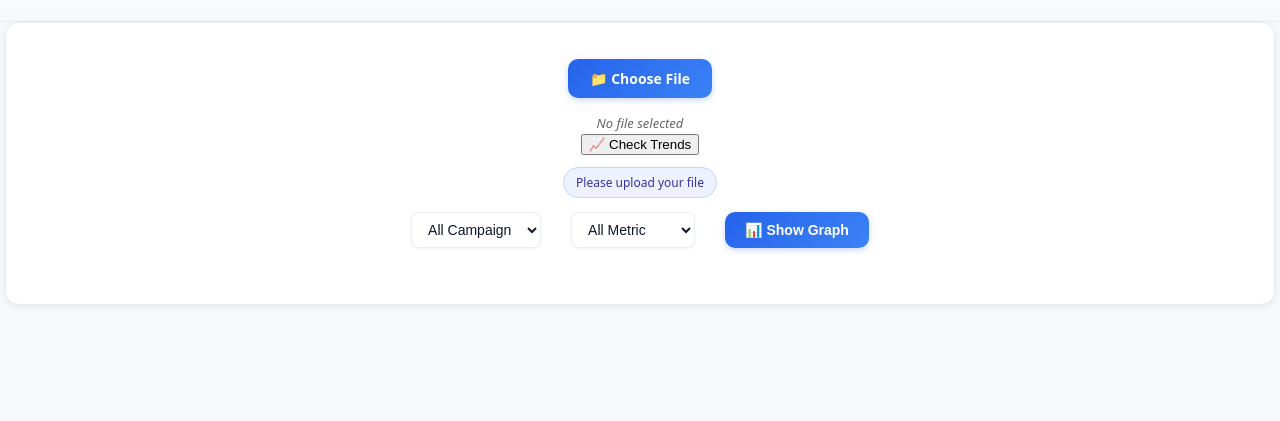
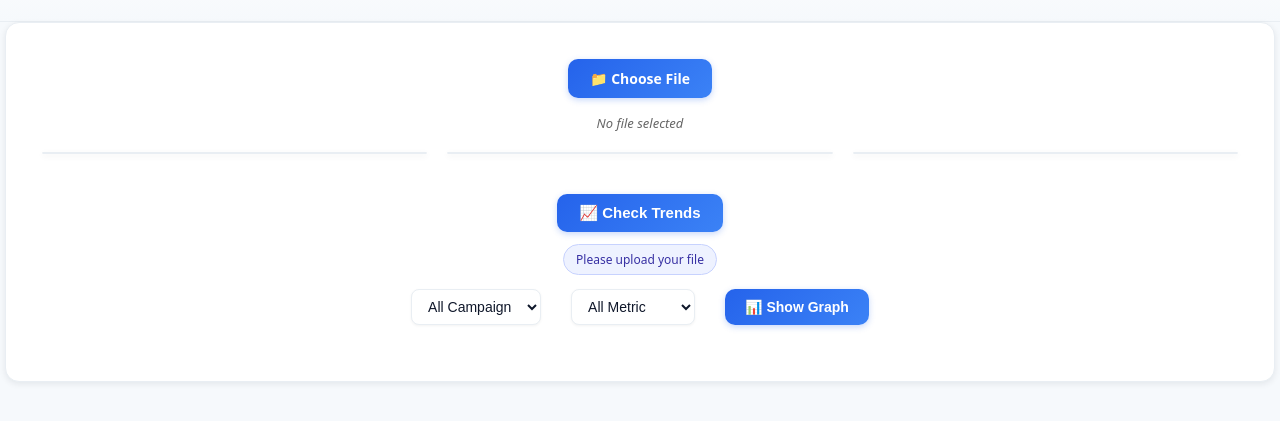
Before and after one commit to Piyushkalamkar/CPI-Analysis, a plain HTML site: page index.html in a window 1280 px wide. Shown: the part 81-502 px from the top of the page. Drawn offline with nearby package versions, Linux system fonts and the light colour scheme.

Commit message:
Update styles.css

```diff
--- a/styles.css
+++ b/styles.css
@@ -326,3 +326,81 @@ tbody tr.metric-row:nth-child(even) {
 .graph-select:focus {
   border-color: var(--primary);
 }
+
+.alert-table {
+   flex: 1 1 22%;         /* four tables share row */
+  min-width: 350px;      /* prevent squeezing too small */
+  max-width: 420px;
+  background: #fff;
+  border: 1px solid var(--border);
+  border-radius: 10px;
+  box-shadow: 0 2px 6px rgba(0, 0, 0, 0.08);
+  text-align: center;
+}
+
+.alert-table table {
+  border-collapse: collapse;
+  background: #fff;
+  border: 1px solid var(--border);
+  border-radius: 10px;
+  overflow: hidden;
+  box-shadow: 0 2px 6px rgba(0, 0, 0, 0.05);
+}
+
+.alert-table th,
+.alert-table td {
+  border: 1px solid var(--border);
+  padding: 10px 16px;
+  font-size: 13.5px;
+  text-align: center;
+}
+
+.alert-table th {
+  background: #f8fafc;
+  font-weight: 600;
+}
+
+.alert-table tr:nth-child(even) td {
+  background: #fbfdff;
+}
+
+.alert-bad {
+  color: var(--bad);
+  font-weight: 700;
+}
+
+#alertTables {
+  display: flex;
+  justify-content: center;
+  align-items: flex-start;
+  gap: 20px;             /* space between tables */
+  flex-wrap: nowrap;     /* single horizontal row */
+  overflow-x: auto;      /* scrollable if too wide */
+  padding: 20px 10px;
+  width: 100%;
+  box-sizing: border-box;
+}
+
+/* ---------- TREND BUTTON ---------- */
+.trend-btn-container {
+  text-align: center;
+  margin-top: 20px;
+}
+
+.trend-btn {
+  background: linear-gradient(135deg, #2563eb 0%, #3b82f6 100%);
+  color: #fff;
+  font-weight: 600;
+  font-size: 15px;
+  padding: 10px 22px;
+  border-radius: 10px;
+  border: none;
+  cursor: pointer;
+  box-shadow: 0 2px 6px rgba(37, 99, 235, 0.25);
+  transition: all 0.2s ease-in-out;
+}
+
+.trend-btn:hover {
+  background: linear-gradient(135deg, #1e40af 0%, #2563eb 100%);
+  transform: translateY(-1px);
+}
```
